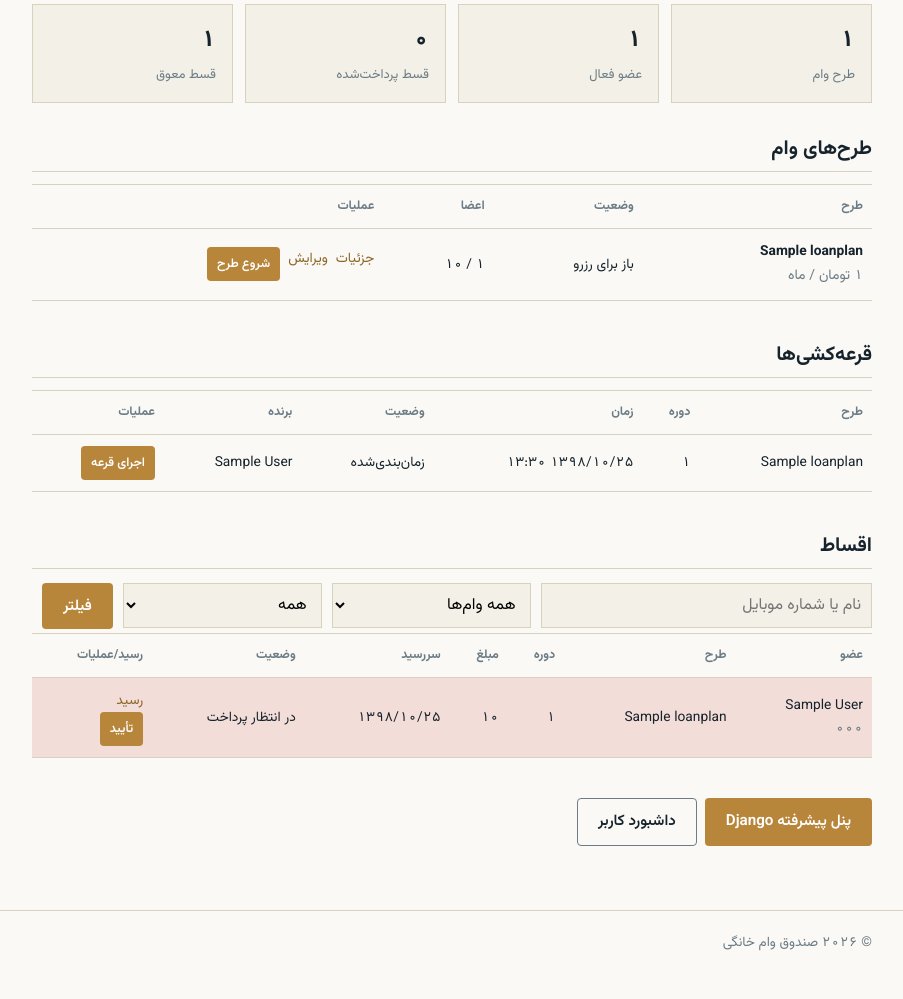
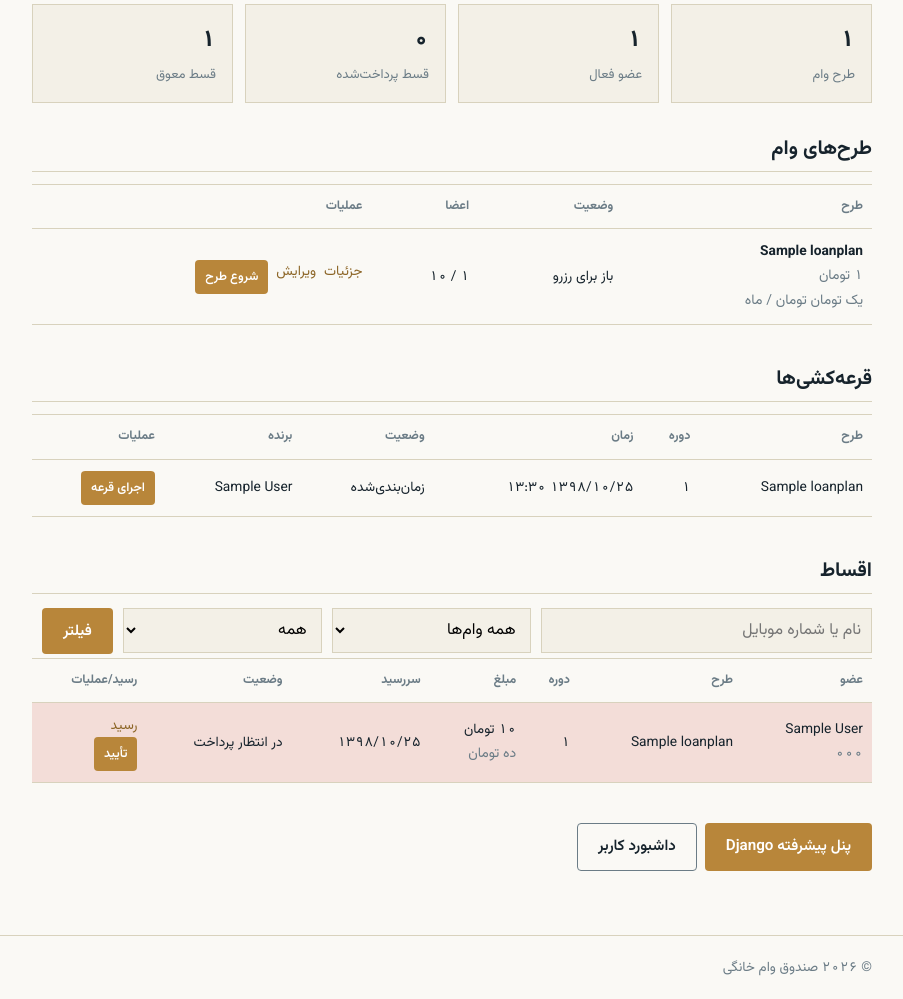
Before and after one commit to mohammadsohrabi204/homeloan_app, a Django app: page /manager/ in a window 1280 px wide. Shown: the part 291-1290 px from the top of the page, without its empty margins (188-1091 px from the left). Before the commit the page ends 1242 px from the top, so only its background shows below. Run offline with Django 5.2, Linux system fonts and the light colour scheme; a user stored in the database is signed in; tables that the repository leaves empty hold one stand-in row (values such as "Sample post"); parts of the project's set-up code (start-up, migrations or seed data) failed here and were passed over.

Commit message:
Show monetary amounts in Persian words

```diff
--- a/templates/loans/manager_dashboard.html
+++ b/templates/loans/manager_dashboard.html
@@ -21,7 +21,7 @@
 </div>
 <section class="manager-section"><h2>طرح‌های وام</h2><div class="manager-table-wrap"><table class="manager-table">
 <thead><tr><th>طرح</th><th>وضعیت</th><th>اعضا</th><th>عملیات</th></tr></thead><tbody>
-{% for plan in plans %}<tr><td><strong>{{ plan.title }}</strong><br><span class="muted small">{{ plan.monthly_payment|intcomma }} تومان / ماه</span></td><td>{{ plan.get_status_display }}</td><td>{{ plan.confirmed_count }} / {{ plan.capacity }}</td><td><div class="manager-actions"><a href="{% url 'loans:plan_detail' plan.id %}">جزئیات</a><a href="{% url 'loans:manager_plan_edit' plan.id %}">ویرایش</a>{% if plan.status == "open" or plan.status == "full" %}<form method="post" action="{% url 'loans:manager_plan_start' plan.id %}">{% csrf_token %}<button class="btn btn-small" type="submit">شروع طرح</button></form>{% endif %}</div></td></tr>
+{% for plan in plans %}<tr><td><strong>{{ plan.title }}</strong><br><span class="muted small">{{ plan.monthly_payment|intcomma }} تومان<br><span class="small muted">{{ plan.monthly_payment_words }}</span> تومان / ماه</span></td><td>{{ plan.get_status_display }}</td><td>{{ plan.confirmed_count }} / {{ plan.capacity }}</td><td><div class="manager-actions"><a href="{% url 'loans:plan_detail' plan.id %}">جزئیات</a><a href="{% url 'loans:manager_plan_edit' plan.id %}">ویرایش</a>{% if plan.status == "open" or plan.status == "full" %}<form method="post" action="{% url 'loans:manager_plan_start' plan.id %}">{% csrf_token %}<button class="btn btn-small" type="submit">شروع طرح</button></form>{% endif %}</div></td></tr>
 {% empty %}<tr><td colspan="4">هنوز طرحی ایجاد نشده است.</td></tr>{% endfor %}</tbody></table></div></section>
 <section class="manager-section"><h2>قرعه‌کشی‌ها</h2><div class="manager-table-wrap"><table class="manager-table">
 <thead><tr><th>طرح</th><th>دوره</th><th>زمان</th><th>وضعیت</th><th>برنده</th><th>عملیات</th></tr></thead><tbody>
@@ -30,7 +30,7 @@
 <section class="manager-section"><h2>اقساط</h2>
 <form method="get" class="manager-filters"><input type="search" name="q" value="{{ search }}" placeholder="نام یا شماره موبایل"><select name="plan"><option value="">همه وام‌ها</option>{% for plan in plans %}<option value="{{ plan.id }}" {% if selected_plan == plan.id|stringformat:"s" %}selected{% endif %}>{{ plan.title }}</option>{% endfor %}</select><select name="status"><option value="">همه</option><option value="receipts">رسیدهای جدید</option><option value="overdue">معوق</option></select><button class="btn" type="submit">فیلتر</button></form>
 <div class="manager-table-wrap"><table class="manager-table"><thead><tr><th>عضو</th><th>طرح</th><th>دوره</th><th>مبلغ</th><th>سررسید</th><th>وضعیت</th><th>رسید/عملیات</th></tr></thead><tbody>
-{% for row in payment_rows %}<tr class="{% if row.is_overdue %}overdue{% endif %}"><td>{{ row.payment.reservation.user.full_name }}<br><span class="muted small">{{ row.payment.reservation.user.phone_number }}</span></td><td>{{ row.payment.reservation.loan_plan.title }}</td><td>{{ row.payment.round_number }}</td><td>{{ row.payment.amount|intcomma }}</td><td>{{ row.payment.jalali_due_date }}</td><td>{{ row.payment.get_status_display }}</td><td>{% if row.has_receipt %}<a href="/payment/receipt/{{ row.payment.id }}/view/" target="_blank">رسید</a>{% endif %}{% if row.payment.status != "paid" and row.has_receipt %}<form method="post" action="{% url 'loans:manager_payment_action' row.payment.id %}" class="manager-actions">{% csrf_token %}<button class="btn btn-small" name="action" value="approve">تأیید</button></form>{% endif %}</td></tr>
+{% for row in payment_rows %}<tr class="{% if row.is_overdue %}overdue{% endif %}"><td>{{ row.payment.reservation.user.full_name }}<br><span class="muted small">{{ row.payment.reservation.user.phone_number }}</span></td><td>{{ row.payment.reservation.loan_plan.title }}</td><td>{{ row.payment.round_number }}</td><td>{{ row.payment.amount|intcomma }} تومان<br><span class="muted small">{{ row.payment.amount_words }}</span></td><td>{{ row.payment.jalali_due_date }}</td><td>{{ row.payment.get_status_display }}</td><td>{% if row.has_receipt %}<a href="/payment/receipt/{{ row.payment.id }}/view/" target="_blank">رسید</a>{% endif %}{% if row.payment.status != "paid" and row.has_receipt %}<form method="post" action="{% url 'loans:manager_payment_action' row.payment.id %}" class="manager-actions">{% csrf_token %}<button class="btn btn-small" name="action" value="approve">تأیید</button></form>{% endif %}</td></tr>
 {% empty %}<tr><td colspan="7">قسطی پیدا نشد.</td></tr>{% endfor %}</tbody></table></div></section>
 <div class="manager-actions"><a class="btn" href="{% url 'admin:index' %}">پنل پیشرفته Django</a><a class="btn btn-secondary" href="{% url 'loans:dashboard' %}">داشبورد کاربر</a></div>
 {% endblock %}
```
